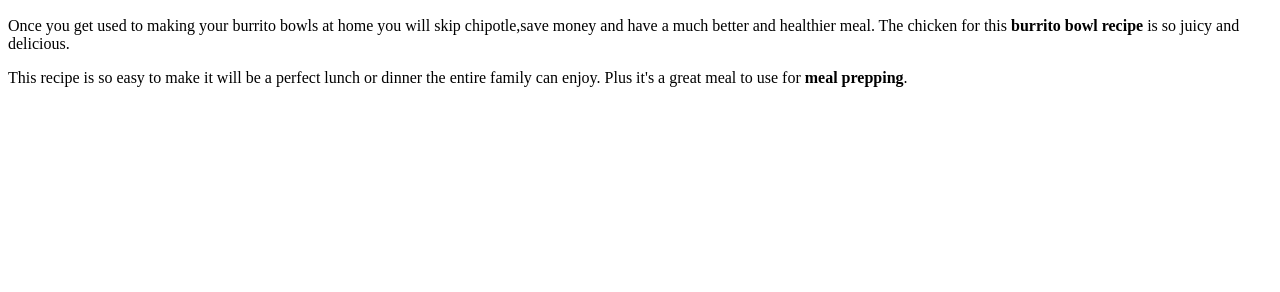
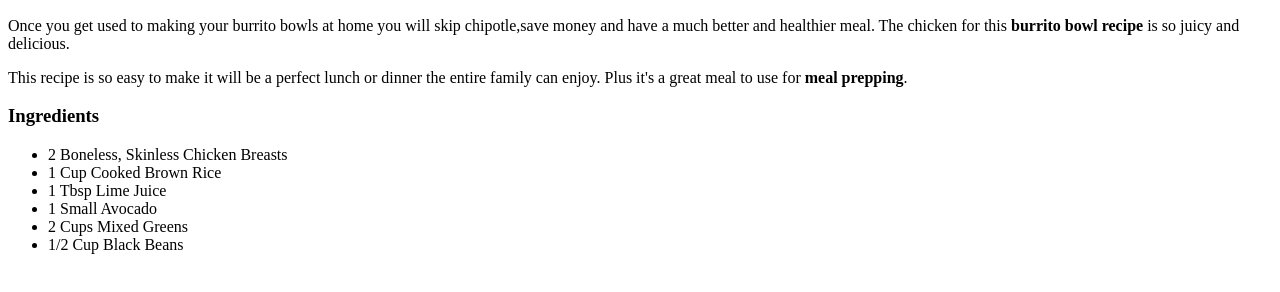
Before and after one commit to Penguintacos23/odin-recipes, a plain HTML site: page recipes/chickenbowl.html in a window 1280 px wide. Shown: the part 434-726 px from the top of the page. Drawn offline with Linux system fonts and the light colour scheme.

Commit message:
Added 1st list

```diff
--- a/recipes/chickenbowl.html
+++ b/recipes/chickenbowl.html
@@ -17,6 +17,16 @@
         <p>This recipe is so easy to make it will be a perfect lunch or dinner the entire family can enjoy. Plus it's a great meal to use for <strong>meal prepping</strong>.</p>
 
 
+        <h3>Ingredients</h3>
+            <ul>
+                <li>2 Boneless, Skinless Chicken Breasts</li>
+                <li>1 Cup Cooked Brown Rice</li>
+                <li>1 Tbsp Lime Juice</li>
+                <li>1 Small Avocado</li>
+                <li>2 Cups Mixed Greens</li>
+                <li>1/2 Cup Black Beans</li>
+            </ul>
+
 
 
     </body>
```
